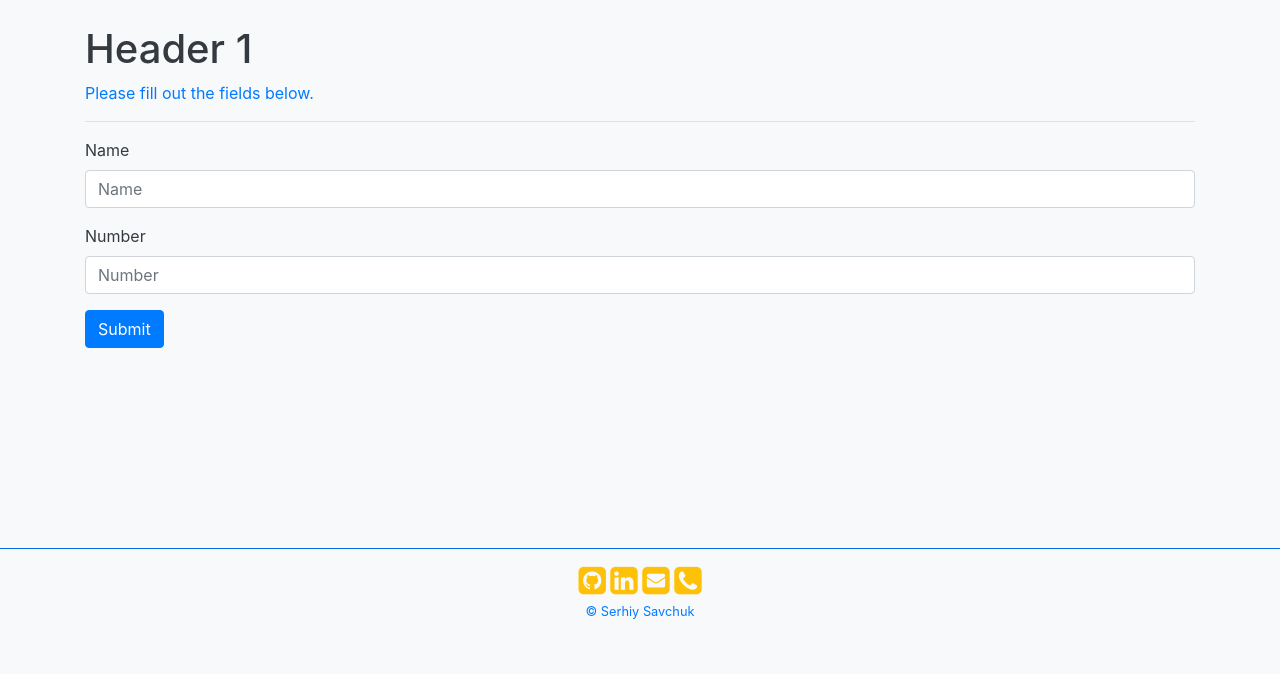
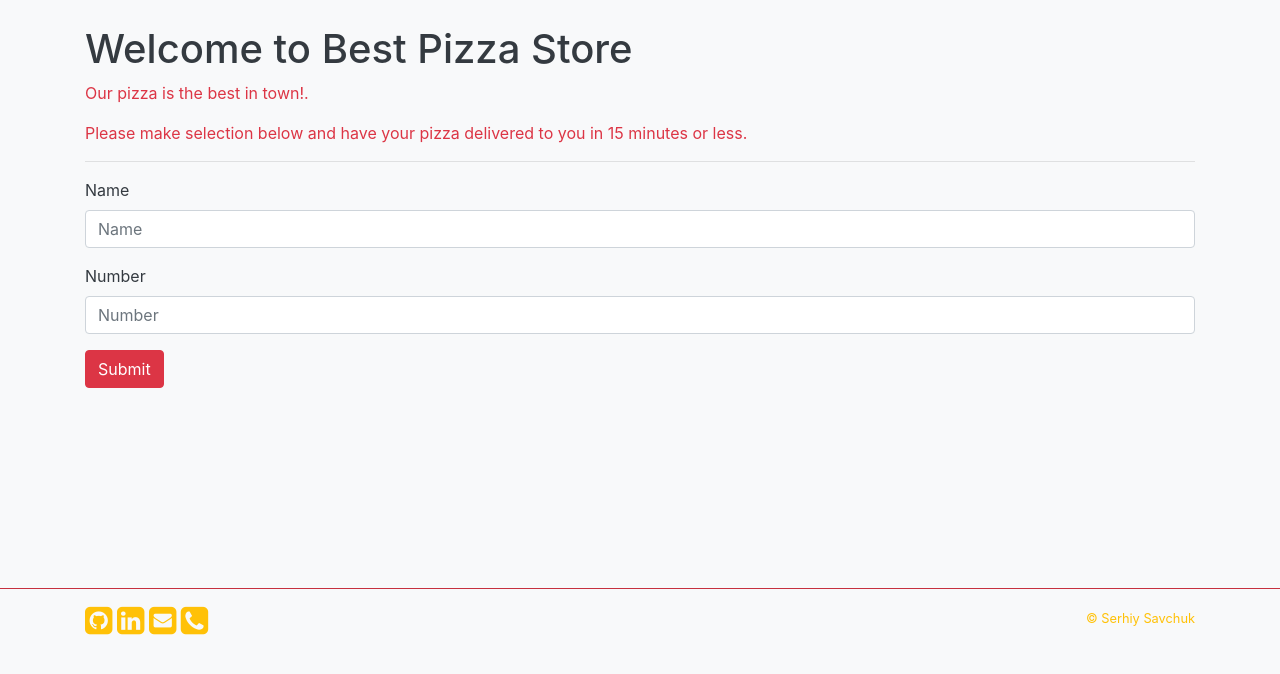
Before and after one commit to svsavchuk/pizza-store, a plain HTML site: page index.html in a window 1280 px wide. Drawn offline with nearby package versions, Linux system fonts and the light colour scheme.

Commit message:
Modify Bootstrap on index.html.

```diff
--- a/index.html
+++ b/index.html
@@ -31,14 +31,16 @@
 
 Allow the user to choose toppings and size for the pizza they'd like to order.
 Create a pizza object constructor with properties for toppings and size.
-Create a prototype method for the cost of a pizza depending on the selections chosen. Use your own formula for -->
+Create a prototype method for the cost of a pizza depending on the selections chosen. Use your own formula for this.
+Keep it simple to start! You do not need to have a complex formula for determining cost (although you can if you like). The most important part of this code review is using and demonstrating your understanding of constructors and prototypes. -->
 
 
 <body class="bg-light text-dark">
 
   <div class="container" id="top-text">
-    <h1 class="text-dark">Header 1</h1>
-    <p class="text-primary">Please fill out the fields below.</p>
+    <h1 class="text-dark">Welcome to Best Pizza Store</h1>
+    <p class="text-danger">Our pizza is the best in town!.</p>
+    <p class="text-danger">Please make selection below and have your pizza delivered to you in 15 minutes or less.</p>
     <hr>
   </div>
 
@@ -52,7 +54,7 @@ Create a prototype method for the cost of a pizza depending on the selections ch
         <label for="number">Number</label>
         <input type="number" class="form-control" id="number" name="number" placeholder="Number" value="">
       </div>
-      <button type="submit" name="button" class="btn btn-primary">Submit</button>
+      <button type="submit" name="button" class="btn btn-danger">Submit</button>
     </form>
   </div>
 
@@ -63,15 +65,20 @@ Create a prototype method for the cost of a pizza depending on the selections ch
     </div>
   </div>
 
-  <hr class="bg-primary" id="bottom-line">
+  <hr class="bg-danger" id="bottom-line">
 
-  <div class="container text-center">
-    <a href="https://github.com/svsavchuk"><i class="fa fa-github-square fa-2x text-warning" data-toggle="tooltip" data-placement="bottom" title="View source code on GitHub."></i></a>
-    <a href="https://www.linkedin.com/in/serhiy-savchuk-198617183/"><i class="fa fa-linkedin-square fa-2x text-warning" data-toggle="tooltip" data-placement="bottom" title="LinkedIn"></i></a>
-    <a href="mailto:svsavchuk@hotmail.com"><i class="fa fa-envelope-square fa-2x text-warning" data-toggle="tooltip" data-placement="bottom" title="Email"></i></a>
-    <a href="tel:14252996972"><i class="fa fa-phone-square fa-2x text-warning" data-toggle="tooltip" data-placement="bottom" title="Phone"></i></a>
-    <p id="copyright" class="text-primary"><small>© Serhiy Savchuk</small></p>
-  </div>
+  <div class="container">
+    <div class="row text-warning" >
+        <div class="col">
+          <a href="https://github.com/svsavchuk"><i class="fa fa-github-square fa-2x text-warning" data-toggle="tooltip" data-placement="bottom" title="View source code on GitHub."></i></a>
+          <a href="https://www.linkedin.com/in/serhiy-savchuk-198617183/"><i class="fa fa-linkedin-square fa-2x text-warning" data-toggle="tooltip" data-placement="bottom" title="LinkedIn"></i></a>
+          <a href="mailto:svsavchuk@hotmail.com"><i class="fa fa-envelope-square fa-2x text-warning" data-toggle="tooltip" data-placement="bottom" title="Email"></i></a>
+          <a href="tel:14252996972"><i class="fa fa-phone-square fa-2x text-warning" data-toggle="tooltip" data-placement="bottom" title="Phone"></i></a>
+        </div>
+        <div class="col text-right">
+          <p id="copyright" class=""><small>© Serhiy Savchuk</small></p>
+        </div>
+    </div>
 
 </body>
 
```
